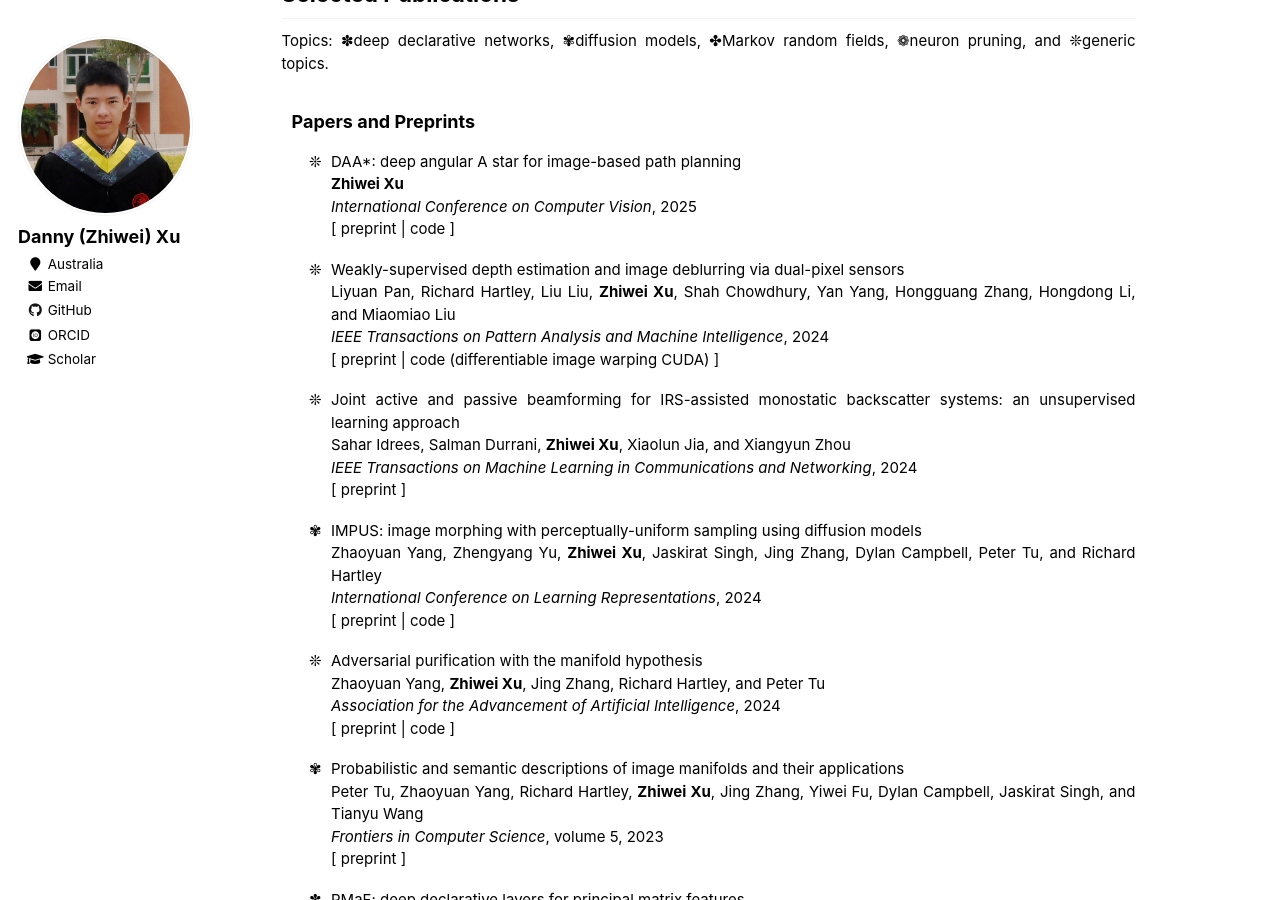
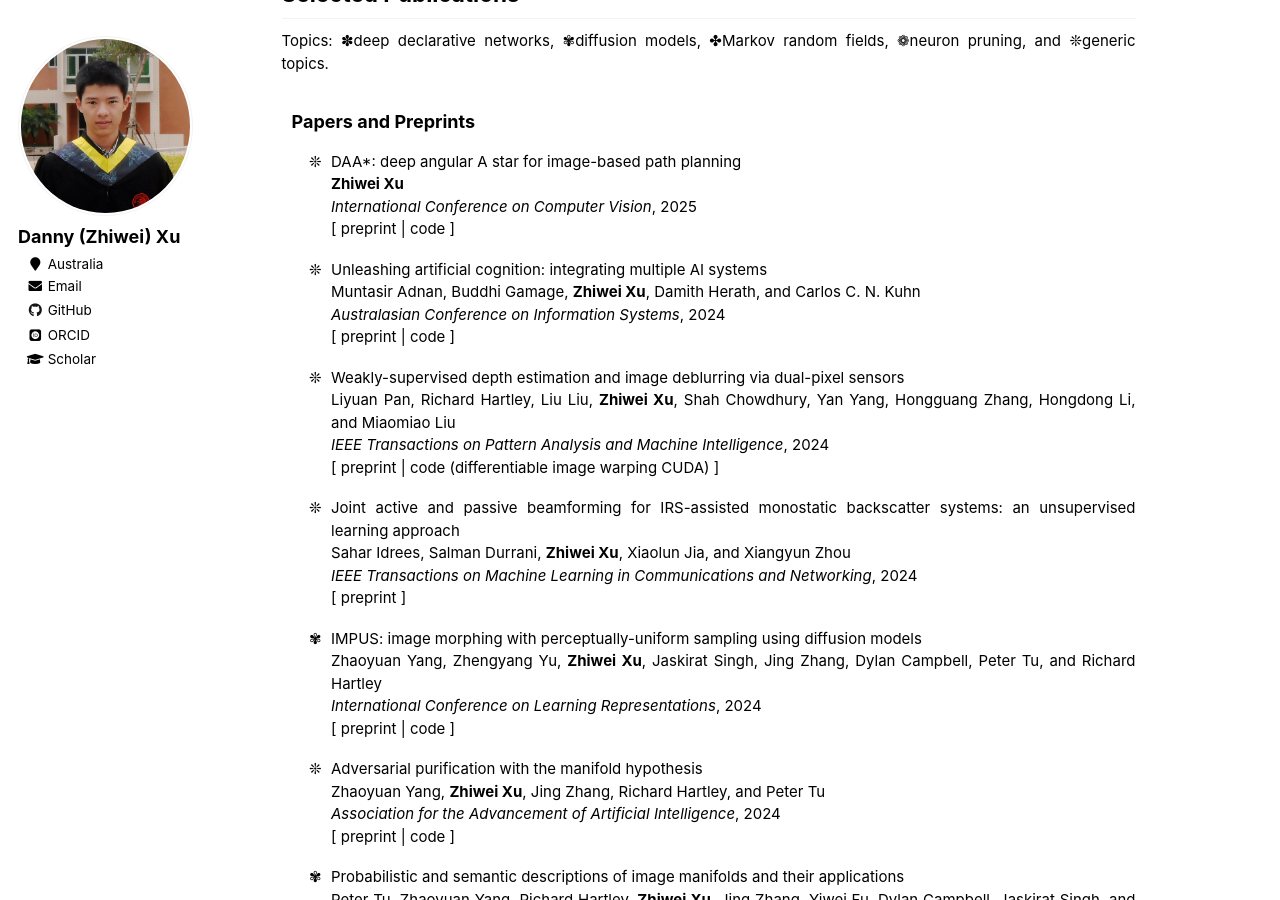
Before and after one commit to zwxu064/zwxu064.github.io, a Jekyll site: the page built from _pages/about.html, in a window 1280 px wide and 900 px high, scrolled down 338 px. Built offline with Jekyll 4.4.1, drawn with Linux system fonts in a browser that asks for light colours; some web fonts are replaced.

Commit message:
Update about.html

```diff
--- a/_pages/about.html
+++ b/_pages/about.html
@@ -38,6 +38,15 @@ ul{li{padding-inline-start: 1ch;}}
       <div><span style="color:black"><i>International Conference on Computer Vision</i>, 2025</span></div>
       <div><span style="color:black">[ <a style="color: inherit;" target="_blank" href="https://www.arxiv.org/abs/2507.09305">preprint</a>
 	| <a style="color: inherit;" href="https://github.com/zwxu064/DAAStar" target="_blank">code</a> ]</span></div>
+  </li>
+  </ul>
+
+  <ul class="generic">
+  <li style="color:black"><div><span style="font-size:1em">Unleashing artificial cognition: integrating multiple AI systems</span></div>
+      <div><span style="color:black;font-size:1em">Muntasir Adnan, Buddhi Gamage, <strong>Zhiwei Xu</strong>, Damith Herath, and Carlos C. N. Kuhn</span></div>
+      <div><span style="color:black"><i>Australasian Conference on Information Systems</i>, 2024</span></div>
+      <div><span style="color:black">[ <a style="color: inherit;" target="_blank" href="https://arxiv.org/abs/2408.04910">preprint</a>
+	| <a style="color: inherit;" href="https://github.com/TheOpenSI/CoSMIC" target="_blank">code</a> ]</span></div>
   </li>
   </ul>
 
```
